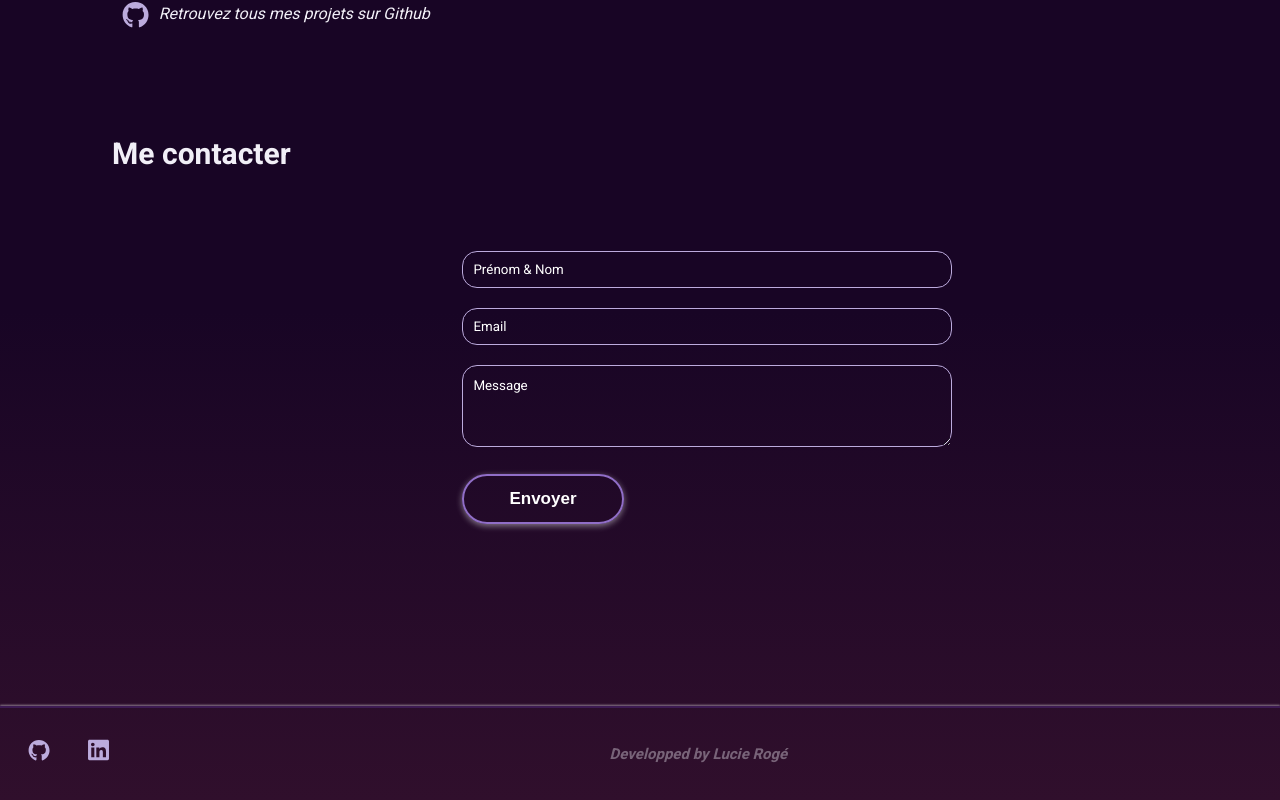
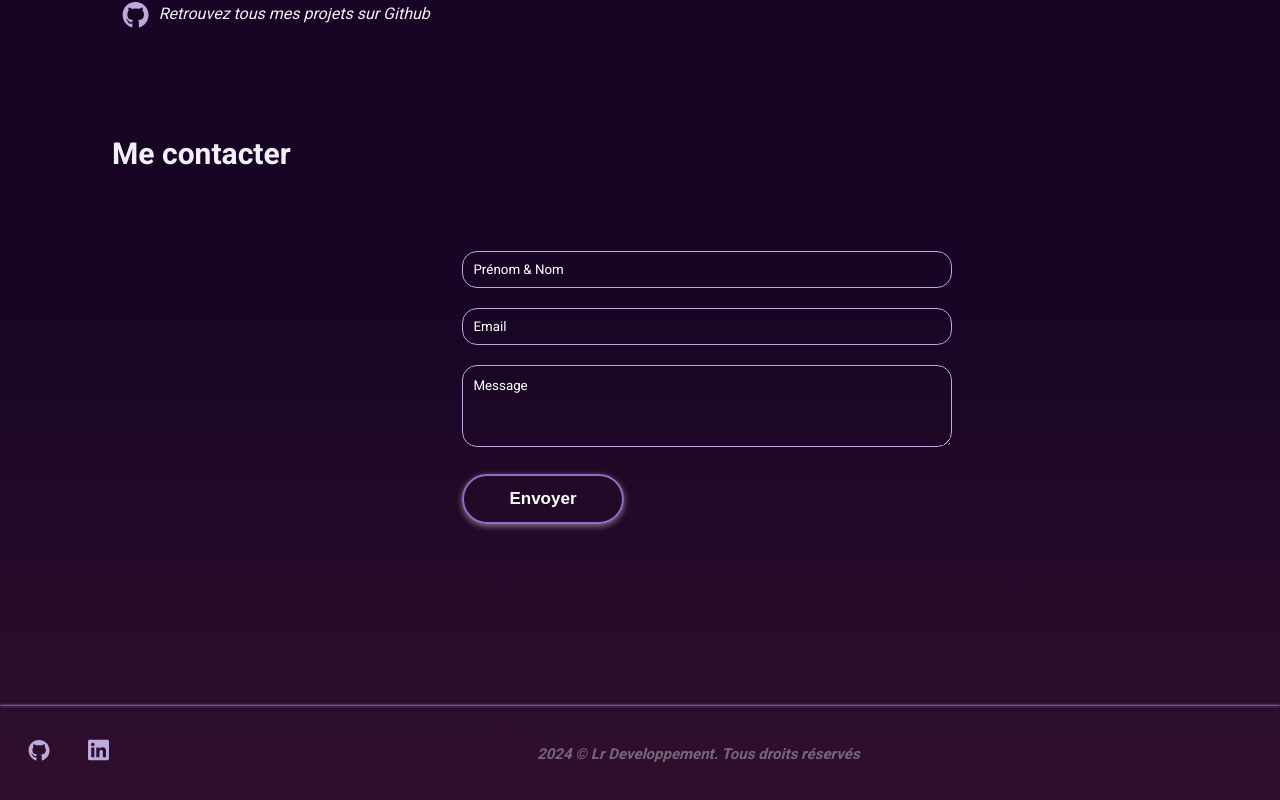
Before and after one commit to LucieRg/portfolio, a React (Create React App) app: page /Home in a window 1280 px wide. Shown: the part 2620-3420 px from the top of the page. Built offline with nearby package versions, Linux system fonts and the light colour scheme.

Commit message:
Copyright

```diff
--- a/src/Contents/Footer.jsx
+++ b/src/Contents/Footer.jsx
@@ -1,7 +1,7 @@
-import React from 'react';
+import React from "react";
 import "../Styles/footer.scss";
 import GitHubIcon from "../Assets/logos/github.svg";
-import LINKEDIN from "../Assets/logos/linkedin.svg"
+import LINKEDIN from "../Assets/logos/linkedin.svg";
 
 const contactMethods = [
   {
@@ -19,7 +19,7 @@ const contactMethods = [
 
 export default function Footer() {
   return (
-    <footer className='footer'>
+    <footer className="footer">
       {contactMethods.map((method, index) => (
         <a
           key={index}
@@ -31,7 +31,7 @@ export default function Footer() {
           <img src={method.icon} alt={method.alt} />
         </a>
       ))}
-      <p>Developped by Lucie Rogé</p>
+      <p>2024 © Lr Developpement. Tous droits réservés</p>
     </footer>
   );
 }
```
